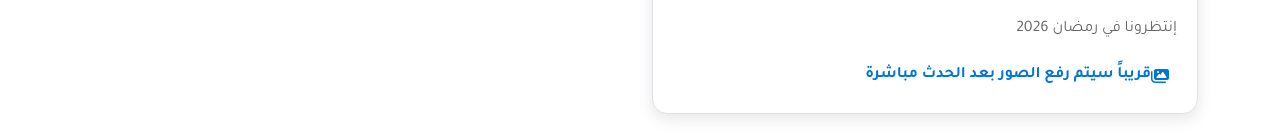
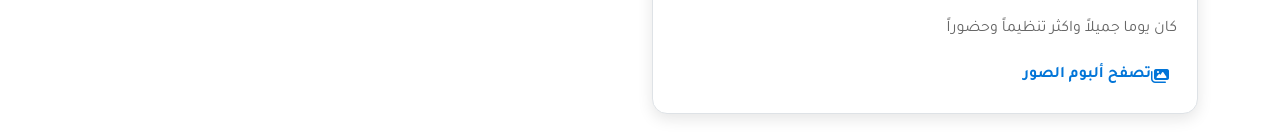
Before and after one commit to 5a3/eftar, a website: page index.html in a window 1280 px wide. Shown: the part 2889-3028 px from the top of the page. Drawn offline with nearby package versions, Linux system fonts and the light colour scheme.

Commit message:
Update index.html

```diff
--- a/index.html
+++ b/index.html
@@ -269,11 +269,11 @@
                         </div>
                         <div class="event-body">
                             <p class="event-description">
-                               إنتظرونا في رمضان 2026
+                               كان يوما جميلاً واكثر تنظيماً وحضوراً
                             </p>
-                            <a href=""
+                            <a href="https://drive.google.com/drive/folders/1wV5bGme5pJeqv_O1Kt78tF_VT8dXeoBJ"
                                target="_blank" class="event-link">
-                                <i class="fas fa-images me-2"></i>قريباً سيتم رفع الصور بعد الحدث مباشرة
+                                <i class="fas fa-images me-2"></i>تصفح ألبوم الصور
                             </a>
                         </div>
                     </div>
```
